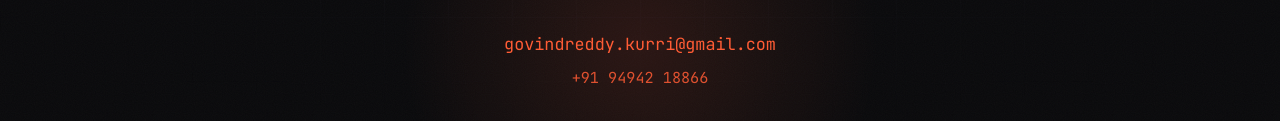
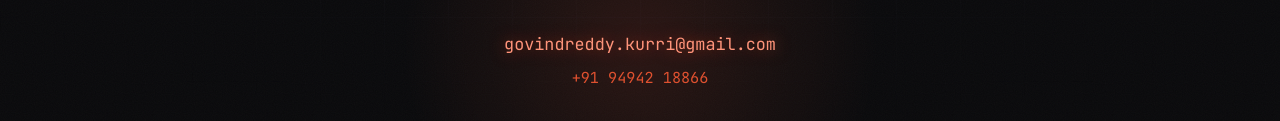
Before and after one commit to codraven/portfolio, an Astro site: page / in a window 1280 px wide. In both pictures the pointer is over the link 640 px from the left and 6014 px from the top of the page. Shown: the part 5970-6091 px from the top of the page. Built offline with nearby package versions, Linux system fonts and the light colour scheme; Astro itself is replaced by a stand-in of ours.

Commit message:
Highlight contact email on hover and keyboard focus

```diff
--- a/src/styles/global.css
+++ b/src/styles/global.css
@@ -420,6 +420,12 @@ section:first-of-type { border-top: none; }
 .contact { text-align: center; padding: 120px 0; }
 .contact h2 { font-family: var(--serif); font-weight: 400; font-size: clamp(2.4rem, 6vw, 4.5rem); letter-spacing: -0.03em; margin: 0 0 10px; line-height: 1; }
 .contact .em { color: var(--signal); }
+.contact .em[href^="mailto:"] { transition: color 0.2s, text-shadow 0.2s; }
+.contact .em[href^="mailto:"]:hover,
+.contact .em[href^="mailto:"]:focus-visible {
+  color: #ff947a;
+  text-shadow: 0 0 16px #ff5c3580;
+}
 .contact p { color: var(--muted); max-width: 460px; margin: 18px auto 34px; }
 .socials { display: flex; justify-content: center; gap: 14px; flex-wrap: wrap; }
 
```
